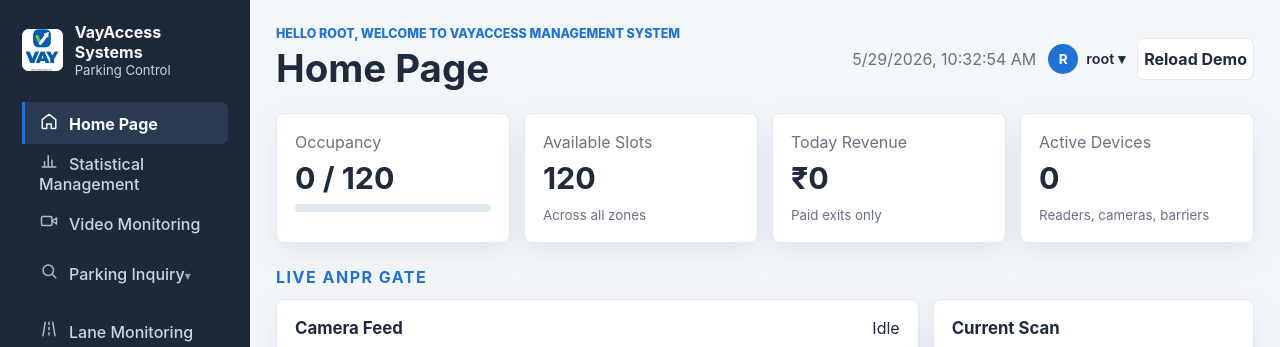
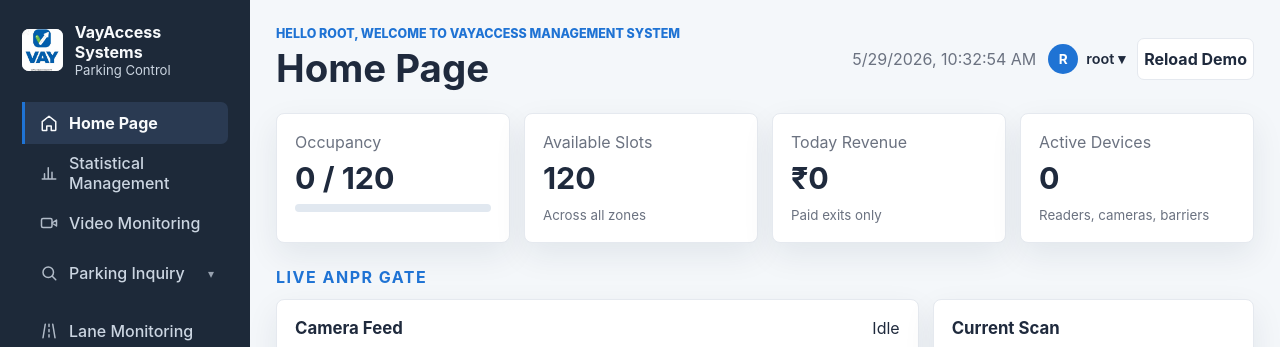
Before and after one commit to sailochan19171/vayaccess-parking, a Flask app: page / in a window 1280 px wide. Shown: the top 347 px of the page. Run offline with Flask 3, Linux system fonts and the light colour scheme; data comes from the database, SQL or seed files in the repository; data that the repository does not hold is empty; some libraries are stand-ins or nearby versions.

Commit message:
fix(ui): align sidebar nav + fix submenu expand
- .nav-item was missing display:flex, so justify-content/align-items
  and the caret's margin-left:auto did nothing — rows rendered inline
  and looked misaligned. Added display:flex + align-items:center so the
  icon, label, and right-aligned ▾ caret line up properly.
- .nav-sub.open max-height was 240px, which clipped the System
  Management submenu (7 items). Raised to 520px so every group expands
  fully downward when clicked.

Co-Authored-By: Claude Opus 4.7 <noreply@anthropic.com>

```diff
--- a/static/styles.css
+++ b/static/styles.css
@@ -107,6 +107,11 @@ nav {
 }
 
 .nav-item {
+  /* display:flex is what makes the icon + label + right-aligned caret line up
+     and lets margin-left:auto push the caret to the right edge. Without it the
+     whole row renders inline and looks misaligned. */
+  display: flex;
+  align-items: center;
   width: 100%;
   justify-content: flex-start;
   padding: 0 14px;
@@ -188,7 +193,9 @@ nav {
 }
 
 .nav-sub.open {
-  max-height: 240px;
+  /* Large enough for the biggest submenu (System Management = 7 items).
+     240px clipped it; 520px fits all of them with room to spare. */
+  max-height: 520px;
   margin-top: 8px;
 }
 
```
